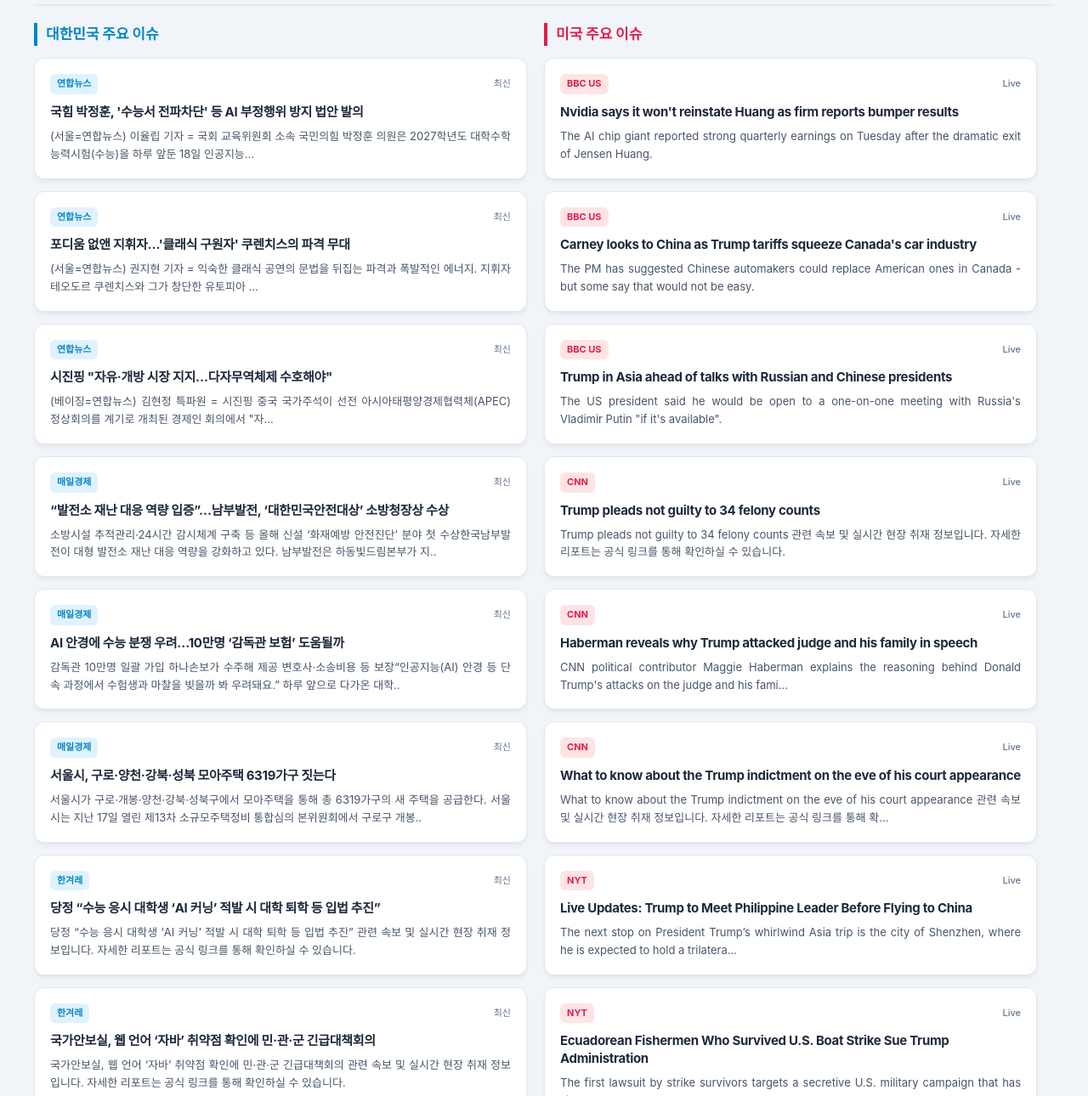
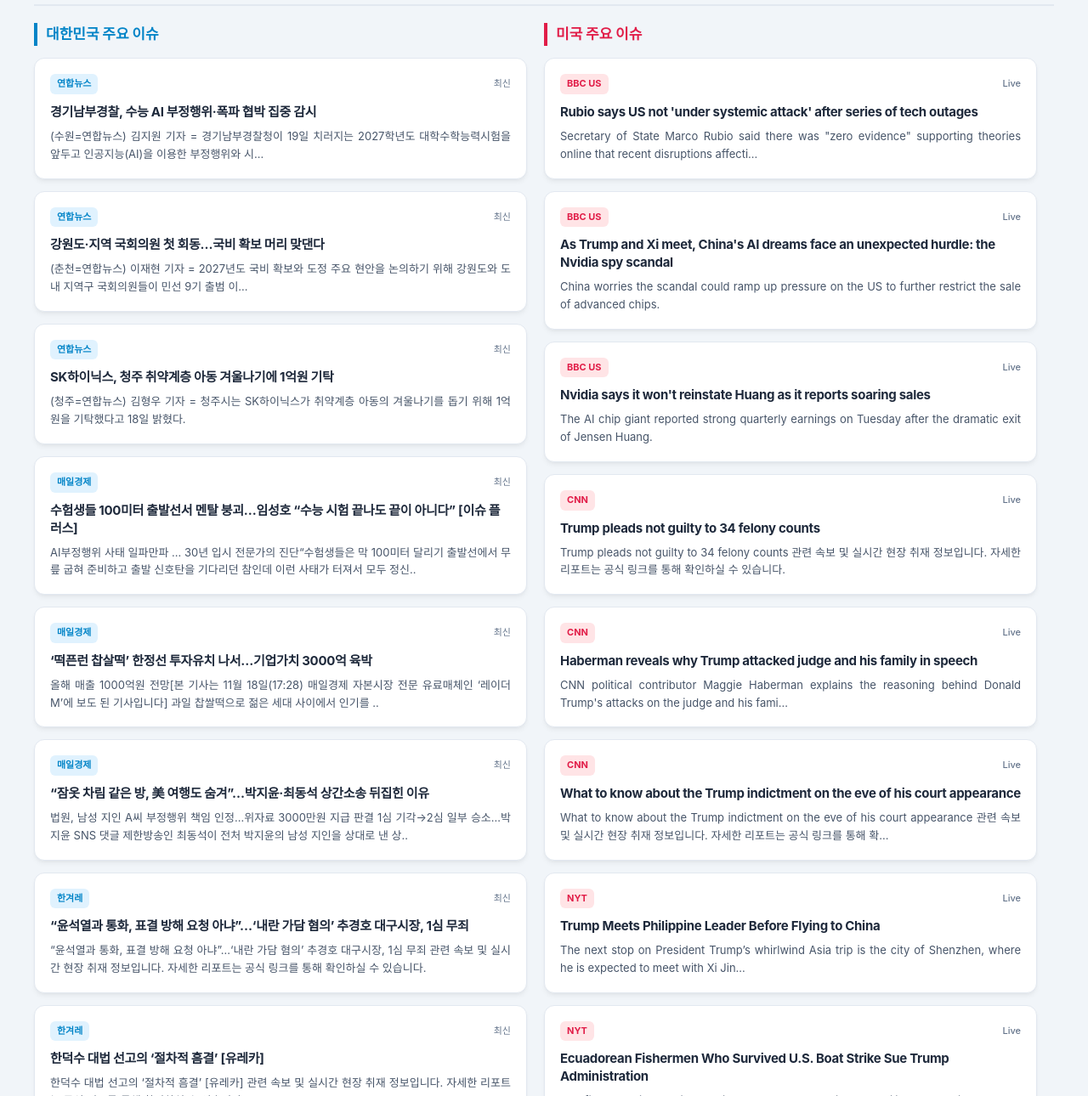
Before and after one commit to ceptall/coupang1, a plain HTML site: page indexnews.html in a window 1280 px wide. Shown: the part 64-1354 px from the top of the page at 85% size. Drawn offline with Linux system fonts and the light colour scheme.

Commit message:
Automated news update via n8n

```diff
--- a/indexnews.html
+++ b/indexnews.html
@@ -75,7 +75,7 @@
 <div class="dashboard-container">
     <div class="header">
         <h1>Global News Dashboard</h1>
-        <div class="update-time">최근 업데이트: <span id="sync-time">2026-11-18 12:00</span></div>
+        <div class="update-time">최근 업데이트: <span id="sync-time">2026-11-18 18:00</span></div>
     </div>
     <div class="grid-container">
         <div class="grid-row">
@@ -87,8 +87,8 @@
             <span class="news-source kr-tag">연합뉴스</span>
             <span class="news-time">최신</span>
         </div>
-        <a href="https://www.yna.co.kr/view/AKR20261118079400001" target="_blank" class="news-title">국힘 박정훈, '수능서 전파차단' 등 AI 부정행위 방지 법안 발의</a>
-        <p class="news-desc">(서울=연합뉴스) 이율립 기자 = 국회 교육위원회 소속 국민의힘 박정훈 의원은 2027학년도 대학수학능력시험(수능)을 하루 앞둔 18일 인공지능...</p>
+        <a href="https://www.yna.co.kr/view/AKR20261118170100061" target="_blank" class="news-title">경기남부경찰, 수능 AI 부정행위·폭파 협박 집중 감시</a>
+        <p class="news-desc">(수원=연합뉴스) 김지원 기자 = 경기남부경찰청이 19일 치러지는 2027학년도 대학수학능력시험을 앞두고 인공지능(AI)을 이용한 부정행위와 시...</p>
     </div>
 
     <div class="news-card">
@@ -96,8 +96,8 @@
             <span class="news-source kr-tag">연합뉴스</span>
             <span class="news-time">최신</span>
         </div>
-        <a href="https://www.yna.co.kr/view/AKR20261118087700005" target="_blank" class="news-title">포디움 없앤 지휘자…'클래식 구원자' 쿠렌치스의 파격 무대</a>
-        <p class="news-desc">(서울=연합뉴스) 권지현 기자 = 익숙한 클래식 공연의 문법을 뒤집는 파격과 폭발적인 에너지. 지휘자 테오도르 쿠렌치스와 그가 창단한 유토피아 ...</p>
+        <a href="https://www.yna.co.kr/view/AKR20261118170000062" target="_blank" class="news-title">강원도·지역 국회의원 첫 회동…국비 확보 머리 맞댄다</a>
+        <p class="news-desc">(춘천=연합뉴스) 이재현 기자 = 2027년도 국비 확보와 도정 주요 현안을 논의하기 위해 강원도와 도내 지역구 국회의원들이 민선 9기 출범 이...</p>
     </div>
 
     <div class="news-card">
@@ -105,8 +105,8 @@
             <span class="news-source kr-tag">연합뉴스</span>
             <span class="news-time">최신</span>
         </div>
-        <a href="https://www.yna.co.kr/view/AKR20261118088851083" target="_blank" class="news-title">시진핑 "자유·개방 시장 지지…다자무역체제 수호해야"</a>
-        <p class="news-desc">(베이징=연합뉴스) 김현정 특파원 = 시진핑 중국 국가주석이 선전 아시아태평양경제협력체(APEC) 정상회의를 계기로 개최된 경제인 회의에서 &quot;자...</p>
+        <a href="https://www.yna.co.kr/view/AKR20261118169200064" target="_blank" class="news-title">SK하이닉스, 청주 취약계층 아동 겨울나기에 1억원 기탁</a>
+        <p class="news-desc">(청주=연합뉴스) 김형우 기자 = 청주시는 SK하이닉스가 취약계층 아동의 겨울나기를 돕기 위해 1억원을 기탁했다고 18일 밝혔다.</p>
     </div>
 
     <div class="news-card">
@@ -114,8 +114,8 @@
             <span class="news-source kr-tag">매일경제</span>
             <span class="news-time">최신</span>
         </div>
-        <a href="https://www.mk.co.kr/news/business/12212217" target="_blank" class="news-title">“발전소 재난 대응 역량 입증”…남부발전, ‘대한민국안전대상’ 소방청장상 수상</a>
-        <p class="news-desc">소방시설 추적관리·24시간 감시체계 구축 등 올해 신설 ‘화재예방 안전진단’ 분야 첫 수상한국남부발전이 대형 발전소 재난 대응 역량을 강화하고 있다. 남부발전은 하동빛드림본부가 지..</p>
+        <a href="https://www.mk.co.kr/news/society/12212825" target="_blank" class="news-title">수험생들 100미터 출발선서 멘탈 붕괴…임성호 “수능 시험 끝나도 끝이 아니다” [이슈 플러스]</a>
+        <p class="news-desc">AI부정행위 사태 일파만파 … 30년 입시 전문가의 진단“수험생들은 막 100미터 달리기 출발선에서 무릎 굽혀 준비하고 출발 신호탄을 기다리던 참인데 이런 사태가 터져서 모두 정신..</p>
     </div>
 
     <div class="news-card">
@@ -123,8 +123,8 @@
             <span class="news-source kr-tag">매일경제</span>
             <span class="news-time">최신</span>
         </div>
-        <a href="https://www.mk.co.kr/news/economy/12212216" target="_blank" class="news-title">AI 안경에 수능 분쟁 우려…10만명 ‘감독관 보험’ 도움될까</a>
-        <p class="news-desc">감독관 10만명 일괄 가입 하나손보가 수주해 제공  변호사·소송비용 등 보장“인공지능(AI) 안경 등 단속 과정에서 수험생과 마찰을 빚을까 봐 우려돼요.” 하루 앞으로 다가온 대학..</p>
+        <a href="https://www.mk.co.kr/news/stock/12212824" target="_blank" class="news-title">‘떡픈런 찹살떡’ 한정선 투자유치 나서…기업가치 3000억 육박</a>
+        <p class="news-desc">올해 매출 1000억원 전망[본 기사는 11월 18일(17:28) 매일경제 자본시장 전문 유료매체인 ‘레이더M’에 보도 된 기사입니다] 과일 찹쌀떡으로 젊은 세대 사이에서 인기를 ..</p>
     </div>
 
     <div class="news-card">
@@ -132,8 +132,8 @@
             <span class="news-source kr-tag">매일경제</span>
             <span class="news-time">최신</span>
         </div>
-        <a href="https://www.mk.co.kr/news/realestate/12212180" target="_blank" class="news-title">서울시, 구로·양천·강북·성북 모아주택 6319가구 짓는다</a>
-        <p class="news-desc">서울시가 구로·개봉·양천·강북·성북구에서 모아주택을 통해 총 6319가구의 새 주택을 공급한다. 서울시는 지난 17일 열린 제13차 소규모주택정비 통합심의 본위원회에서 구로구 개봉..</p>
+        <a href="https://www.mk.co.kr/news/society/12212823" target="_blank" class="news-title">“잠옷 차림 같은 방, 美 여행도 숨겨”…박지윤·최동석 상간소송 뒤집힌 이유</a>
+        <p class="news-desc">법원, 남성 지인 A씨 부정행위 책임 인정…위자료 3000만원 지급 판결 1심 기각→2심 일부 승소…박지윤 SNS 댓글 제한방송인 최동석이 전처 박지윤의 남성 지인을 상대로 낸 상..</p>
     </div>
 
     <div class="news-card">
@@ -141,8 +141,8 @@
             <span class="news-source kr-tag">한겨레</span>
             <span class="news-time">최신</span>
         </div>
-        <a href="https://www.hani.co.kr/arti/politics/assembly/1287889.html" target="_blank" class="news-title">당정 “수능 응시 대학생 ‘AI 커닝’ 적발 시 대학 퇴학 등 입법 추진”</a>
-        <p class="news-desc">당정 “수능 응시 대학생 ‘AI 커닝’ 적발 시 대학 퇴학 등 입법 추진” 관련 속보 및 실시간 현장 취재 정보입니다. 자세한 리포트는 공식 링크를 통해 확인하실 수 있습니다.</p>
+        <a href="https://www.hani.co.kr/arti/society/society_general/1287995.html" target="_blank" class="news-title">“윤석열과 통화, 표결 방해 요청 아냐”…‘내란 가담 혐의’ 추경호 대구시장, 1심 무죄</a>
+        <p class="news-desc">“윤석열과 통화, 표결 방해 요청 아냐”…‘내란 가담 혐의’ 추경호 대구시장, 1심 무죄 관련 속보 및 실시간 현장 취재 정보입니다. 자세한 리포트는 공식 링크를 통해 확인하실 수 있습니다.</p>
     </div>
 
     <div class="news-card">
@@ -150,8 +150,8 @@
             <span class="news-source kr-tag">한겨레</span>
             <span class="news-time">최신</span>
         </div>
-        <a href="https://www.hani.co.kr/arti/politics/bluehouse/1287888.html" target="_blank" class="news-title">국가안보실, 웹 언어 ‘자바’ 취약점 확인에 민·관·군 긴급대책회의</a>
-        <p class="news-desc">국가안보실, 웹 언어 ‘자바’ 취약점 확인에 민·관·군 긴급대책회의 관련 속보 및 실시간 현장 취재 정보입니다. 자세한 리포트는 공식 링크를 통해 확인하실 수 있습니다.</p>
+        <a href="https://www.hani.co.kr/arti/opinion/column/1287994.html" target="_blank" class="news-title">한덕수 대법 선고의 ‘절차적 흠결’ [유레카]</a>
+        <p class="news-desc">한덕수 대법 선고의 ‘절차적 흠결’ [유레카] 관련 속보 및 실시간 현장 취재 정보입니다. 자세한 리포트는 공식 링크를 통해 확인하실 수 있습니다.</p>
     </div>
 
     <div class="news-card">
@@ -159,8 +159,8 @@
             <span class="news-source kr-tag">한겨레</span>
             <span class="news-time">최신</span>
         </div>
-        <a href="https://www.hani.co.kr/arti/english_edition/e_international/1287887.html" target="_blank" class="news-title">[News analysis] Trump makes an impromptu bid for talks. Will Kim Jong-un bite?</a>
-        <p class="news-desc">[News analysis] Trump makes an impromptu bid for talks. Will Kim Jong-un bite? 관련 속보 및 실시간 현장 취재 정보입니다. 자세한 리포트는 공식 링크를 ...</p>
+        <a href="https://www.hani.co.kr/arti/society/society_general/1287993.html" target="_blank" class="news-title">[속보] ‘성북 10대 살인’ 피의자 전 연인 20대 구속…“증거인멸 염려”</a>
+        <p class="news-desc">[속보] ‘성북 10대 살인’ 피의자 전 연인 20대 구속…“증거인멸 염려” 관련 속보 및 실시간 현장 취재 정보입니다. 자세한 리포트는 공식 링크를 통해 확인하실 수 있습니다.</p>
     </div>
 </div>
             </div>
@@ -172,8 +172,8 @@
             <span class="news-source us-tag">BBC US</span>
             <span class="news-time">Live</span>
         </div>
-        <a href="https://www.bbc.co.uk/news/articles/cm2kl50vkwkdo?at_medium=RSS&at_campaign=rss" target="_blank" class="news-title">Nvidia says it won't reinstate Huang as firm reports bumper results</a>
-        <p class="news-desc">The AI chip giant reported strong quarterly earnings on Tuesday after the dramatic exit of Jensen Huang.</p>
+        <a href="https://www.bbc.co.uk/news/articles/crkgvxxwpwz2o?at_medium=RSS&at_campaign=rss" target="_blank" class="news-title">Rubio says US not 'under systemic attack' after series of tech outages</a>
+        <p class="news-desc">Secretary of State Marco Rubio said there was "zero evidence" supporting theories online that recent disruptions affecti...</p>
     </div>
 
     <div class="news-card">
@@ -181,8 +181,8 @@
             <span class="news-source us-tag">BBC US</span>
             <span class="news-time">Live</span>
         </div>
-        <a href="https://www.bbc.co.uk/news/articles/cq98xlz09ye0o?at_medium=RSS&at_campaign=rss" target="_blank" class="news-title">Carney looks to China as Trump tariffs squeeze Canada's car industry</a>
-        <p class="news-desc">The PM has suggested Chinese automakers could replace American ones in Canada - but some say that would not be easy.</p>
+        <a href="https://www.bbc.co.uk/news/articles/c5vg23g92rj4o?at_medium=RSS&at_campaign=rss" target="_blank" class="news-title">As Trump and Xi meet, China's AI dreams face an unexpected hurdle: the Nvidia spy scandal</a>
+        <p class="news-desc">China worries the scandal could ramp up pressure on the US  to further restrict the sale of advanced chips.</p>
     </div>
 
     <div class="news-card">
@@ -190,8 +190,8 @@
             <span class="news-source us-tag">BBC US</span>
             <span class="news-time">Live</span>
         </div>
-        <a href="https://www.bbc.co.uk/news/articles/crq5vlxxx32no?at_medium=RSS&at_campaign=rss" target="_blank" class="news-title">Trump in Asia ahead of talks with Russian and Chinese presidents</a>
-        <p class="news-desc">The US president said he would be open to a one-on-one meeting with Russia's Vladimir Putin "if it's available".</p>
+        <a href="https://www.bbc.co.uk/news/articles/cm2kl50vkwkdo?at_medium=RSS&at_campaign=rss" target="_blank" class="news-title">Nvidia says it won't reinstate Huang as it reports soaring sales</a>
+        <p class="news-desc">The AI chip giant reported strong quarterly earnings on Tuesday after the dramatic exit of Jensen Huang.</p>
     </div>
 
     <div class="news-card">
@@ -226,8 +226,8 @@
             <span class="news-source us-tag">NYT</span>
             <span class="news-time">Live</span>
         </div>
-        <a href="https://www.nytimes.com/live/2026/11/17/world/trump-asean-summit" target="_blank" class="news-title">Live Updates: Trump to Meet Philippine Leader Before Flying to China</a>
-        <p class="news-desc">The next stop on President Trump’s whirlwind Asia trip is the city of Shenzhen, where he is expected to hold a trilatera...</p>
+        <a href="https://www.nytimes.com/live/2026/11/17/world/trump-asean-summit" target="_blank" class="news-title">Trump Meets Philippine Leader Before Flying to China</a>
+        <p class="news-desc">The next stop on President Trump’s whirlwind Asia trip is the city of Shenzhen, where he is expected to meet with Xi Jin...</p>
     </div>
 
     <div class="news-card">
```
